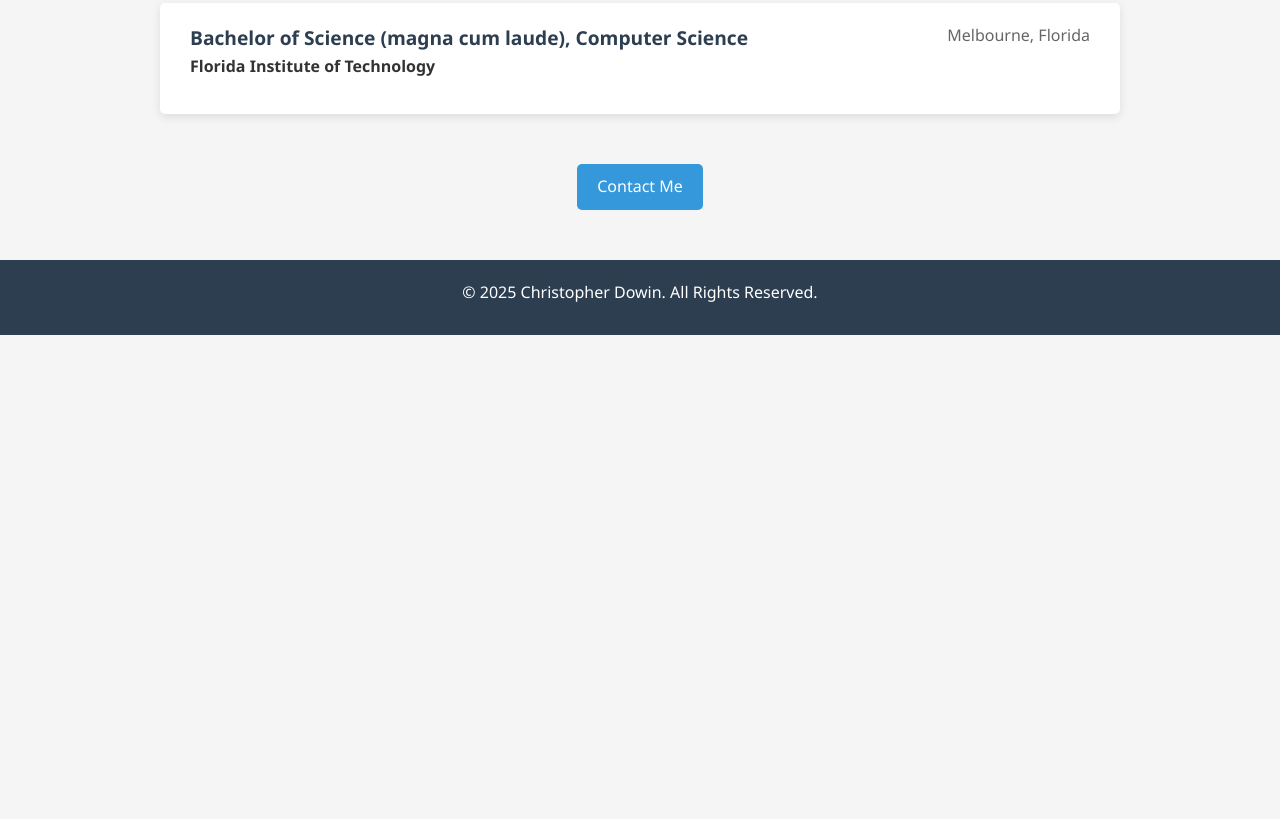
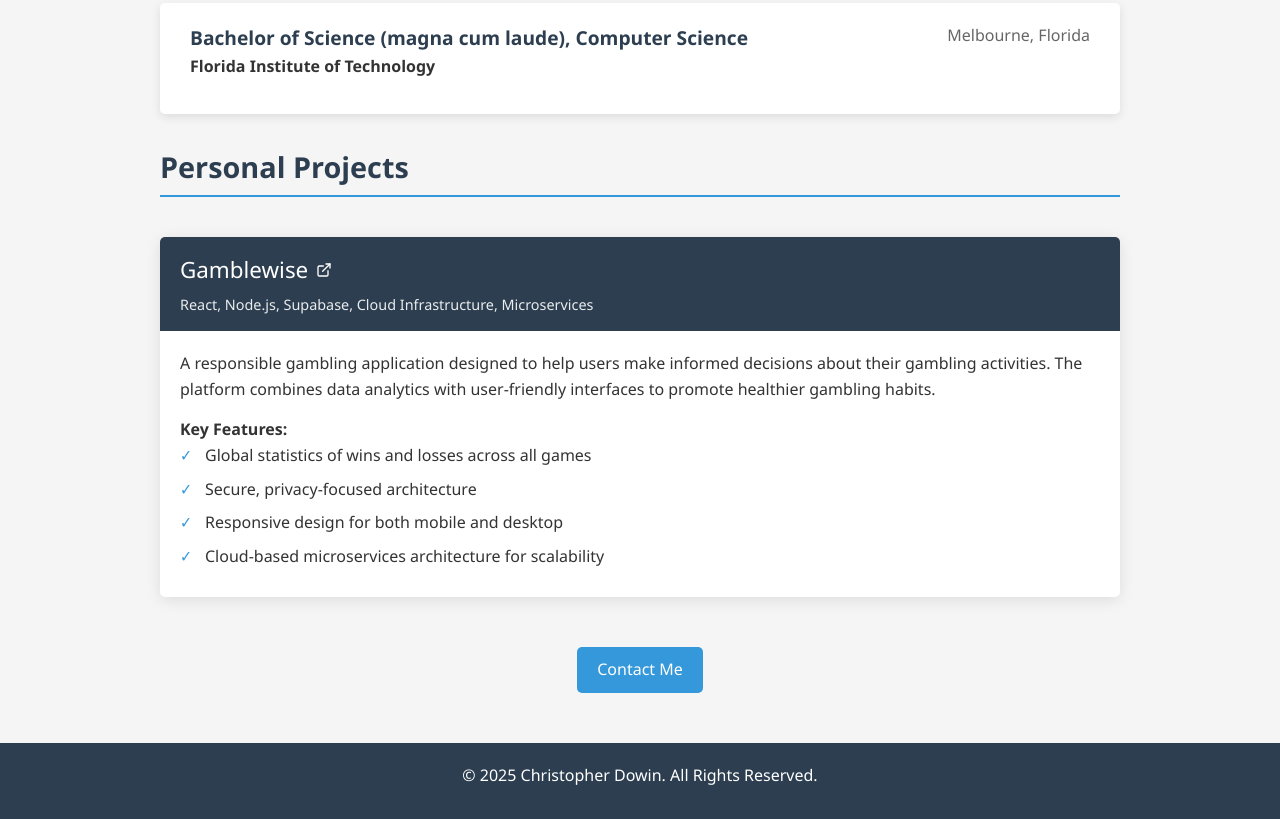
Before and after one commit to cdowin/cdowin.github.io, a plain HTML site: page index.html in a window 1280 px wide. Shown: the part 3598-4417 px from the top of the page. Before the commit the page ends 3933 px from the top, so only its background shows below. Drawn offline with Linux system fonts and the light colour scheme.

Commit message:
Update index.html

```diff
--- a/index.html
+++ b/index.html
@@ -423,6 +423,161 @@
             </div>
         </div>
 
+        <style>
+            .projects-section {
+                margin: 40px 0;
+            }
+
+            .project-card {
+                background-color: white;
+                border-radius: var(--border-radius);
+                box-shadow: 0 3px 15px rgba(0, 0, 0, 0.1);
+                margin-bottom: 30px;
+                overflow: hidden;
+                display: flex;
+                flex-direction: column;
+            }
+
+            .project-header {
+                background-color: var(--primary-color);
+                color: white;
+                padding: 15px 20px;
+            }
+
+            .project-title {
+                font-size: 1.4rem;
+                margin-bottom: 5px;
+            }
+
+            .project-title a {
+                color: white;
+                text-decoration: none;
+                display: flex;
+                align-items: center;
+                transition: color 0.3s;
+            }
+
+            .project-title a:hover {
+                color: var(--light-color);
+            }
+
+            .project-title a svg {
+                margin-left: 8px;
+                width: 16px;
+                height: 16px;
+            }
+
+            .project-tech {
+                font-size: 0.9rem;
+                opacity: 0.9;
+            }
+
+            .project-body {
+                padding: 20px;
+            }
+
+            .project-description {
+                margin-bottom: 15px;
+            }
+
+            .project-features {
+                margin-top: 15px;
+            }
+
+            .feature-list {
+                list-style-type: none;
+                margin-left: 0;
+            }
+
+            .feature-list li {
+                margin-bottom: 8px;
+                padding-left: 25px;
+                position: relative;
+            }
+
+            .feature-list li::before {
+                content: "✓";
+                color: var(--secondary-color);
+                position: absolute;
+                left: 0;
+                font-weight: bold;
+            }
+
+            .project-image {
+                max-width: 100%;
+                height: auto;
+                border: 1px solid #eee;
+                border-radius: 5px;
+                margin-top: 15px;
+            }
+        </style>
+
+        <h2>Personal Projects</h2>
+
+        <section class="projects-section">
+            <div class="project-card">
+                <div class="project-header">
+                    <div class="project-title">
+                        <a href="https://gamblewise.app" target="_blank">
+                            Gamblewise
+                            <svg xmlns="http://www.w3.org/2000/svg" viewBox="0 0 24 24" fill="none" stroke="currentColor" stroke-width="2" stroke-linecap="round" stroke-linejoin="round">
+                                <path d="M18 13v6a2 2 0 0 1-2 2H5a2 2 0 0 1-2-2V8a2 2 0 0 1 2-2h6"></path>
+                                <polyline points="15 3 21 3 21 9"></polyline>
+                                <line x1="10" y1="14" x2="21" y2="3"></line>
+                            </svg>
+                        </a>
+                    </div>
+                    <div class="project-tech">React, Node.js, Supabase, Cloud Infrastructure, Microservices</div>
+                </div>
+                <div class="project-body">
+                    <div class="project-description">
+                        <p>A responsible gambling application designed to help users make informed decisions about their gambling activities. The platform combines data analytics with user-friendly interfaces to promote healthier gambling habits.</p>
+                    </div>
+                    <div class="project-features">
+                        <h4>Key Features:</h4>
+                        <ul class="feature-list">
+                            <li>Global statistics of wins and losses across all games</li>
+                            <li>Secure, privacy-focused architecture</li>
+                            <li>Responsive design for both mobile and desktop</li>
+                            <li>Cloud-based microservices architecture for scalability</li>
+                        </ul>
+                    </div>
+                </div>
+            </div>
+
+            <!-- Template for future projects -->
+            <!--
+            <div class="project-card">
+                <div class="project-header">
+                    <div class="project-title">
+                        <a href="PROJECT_URL" target="_blank">
+                            PROJECT_NAME
+                            <svg xmlns="http://www.w3.org/2000/svg" viewBox="0 0 24 24" fill="none" stroke="currentColor" stroke-width="2" stroke-linecap="round" stroke-linejoin="round">
+                                <path d="M18 13v6a2 2 0 0 1-2 2H5a2 2 0 0 1-2-2V8a2 2 0 0 1 2-2h6"></path>
+                                <polyline points="15 3 21 3 21 9"></polyline>
+                                <line x1="10" y1="14" x2="21" y2="3"></line>
+                            </svg>
+                        </a>
+                    </div>
+                    <div class="project-tech">TECHNOLOGIES_USED</div>
+                </div>
+                <div class="project-body">
+                    <div class="project-description">
+                        <p>PROJECT_DESCRIPTION</p>
+                    </div>
+                    <div class="project-features">
+                        <h4>Key Features:</h4>
+                        <ul class="feature-list">
+                            <li>FEATURE_1</li>
+                            <li>FEATURE_2</li>
+                            <li>FEATURE_3</li>
+                        </ul>
+                    </div>
+                </div>
+            </div>
+            -->
+        </section>
+
         <div class="cta">
             <a href="mailto:cdowin@gmail.com" class="btn">Contact Me</a>
         </div>
```
